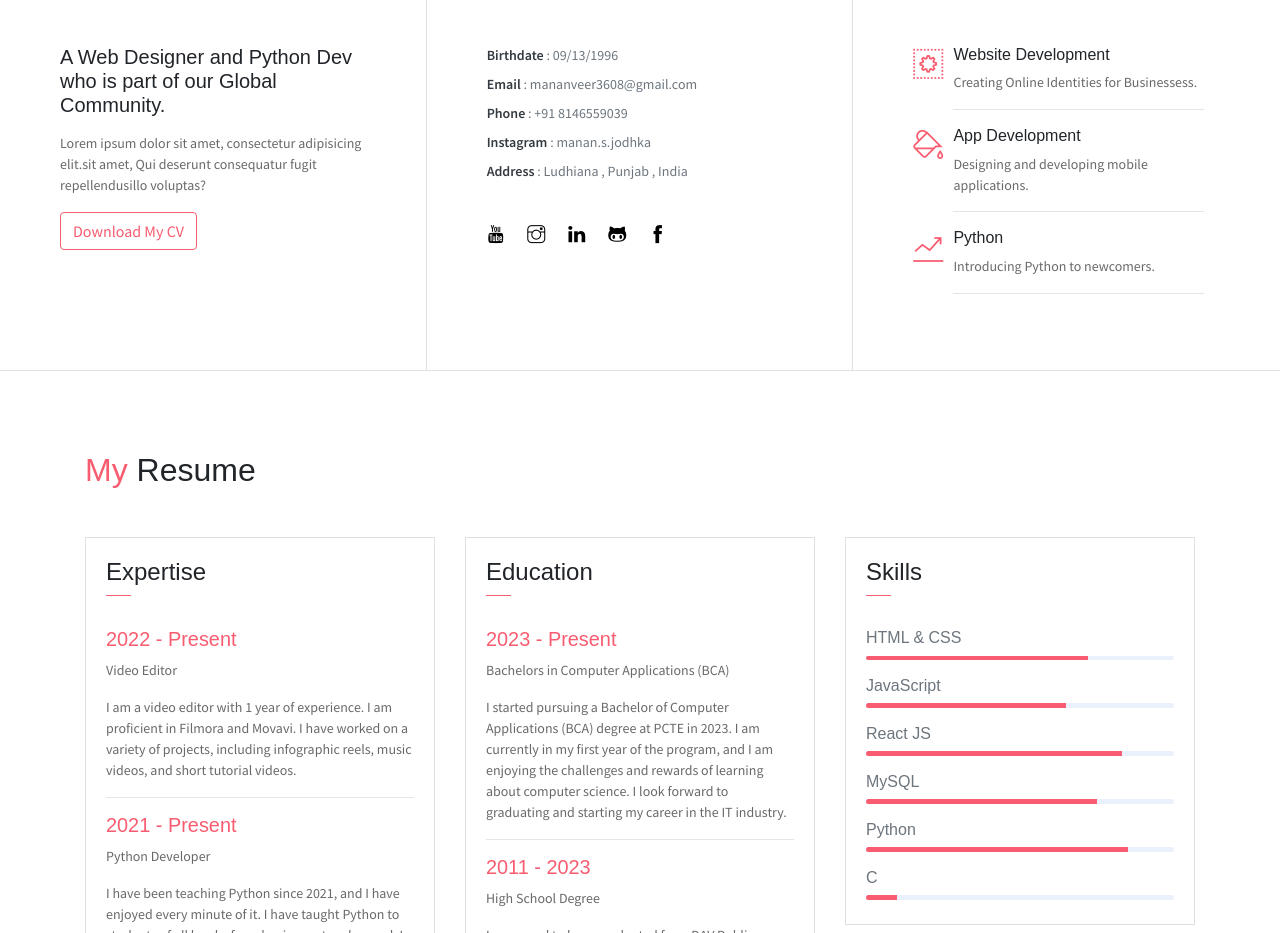
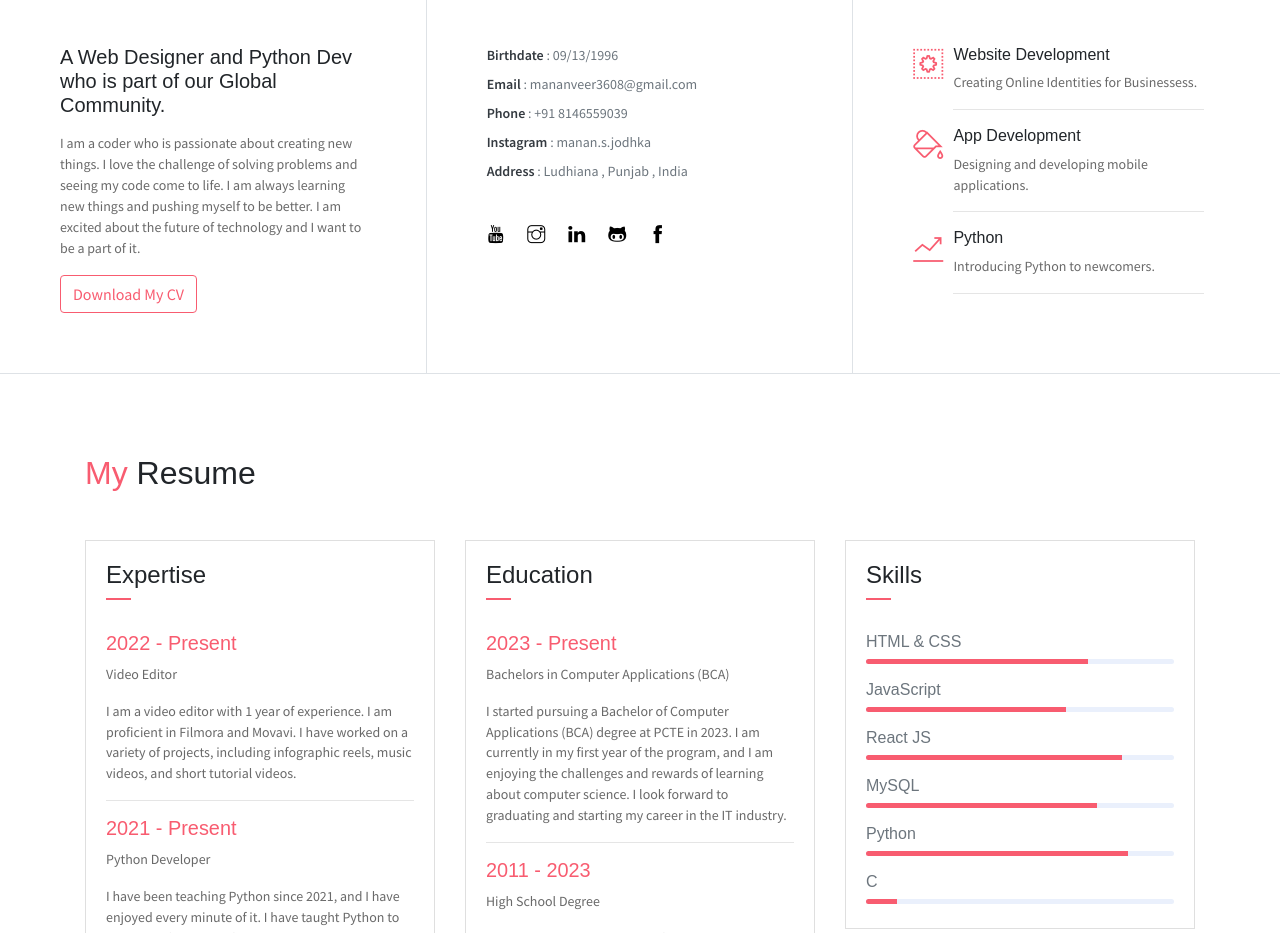
Before and after one commit to manan17890/my_portfolio_website, a website: page index.html in a window 1280 px wide. Shown: the part 823-1756 px from the top of the page. Drawn offline with Linux system fonts and the light colour scheme; some icons are missing.

Commit message:
Update index.html

```diff
--- a/index.html
+++ b/index.html
@@ -73,7 +73,7 @@
                 <h3 class="font-weight-light">Who am I ?</h3>
                 <span class="line mb-5"></span>
                 <h5 class="mb-3">A Web Designer and Python Dev who is part of our Global Community.</h5>
-                <p class="mt-20">Lorem ipsum dolor sit amet, consectetur adipisicing elit.sit amet, Qui deserunt consequatur fugit repellendusillo voluptas?</p>
+                <p class="mt-20">I am a coder who is passionate about creating new things. I love the challenge of solving problems and seeing my code come to life. I am always learning new things and pushing myself to be better. I am excited about the future of technology and I want to be a part of it.</p>
                 <button class="btn btn-outline-danger"><i class="icon-down-circled2 "></i>Download My CV</button>
             </div>
             <div class="col-lg-4 about-card">
```
